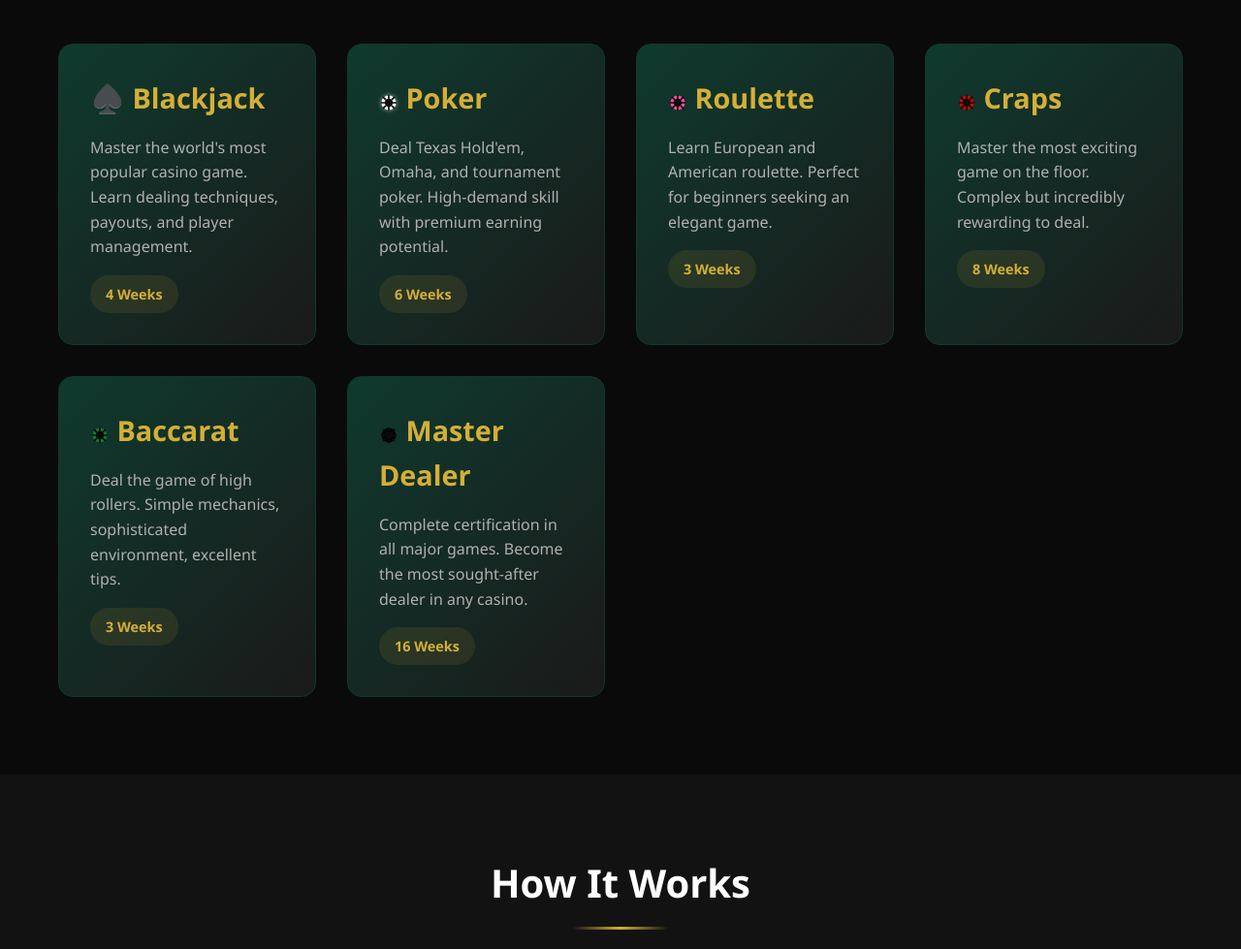
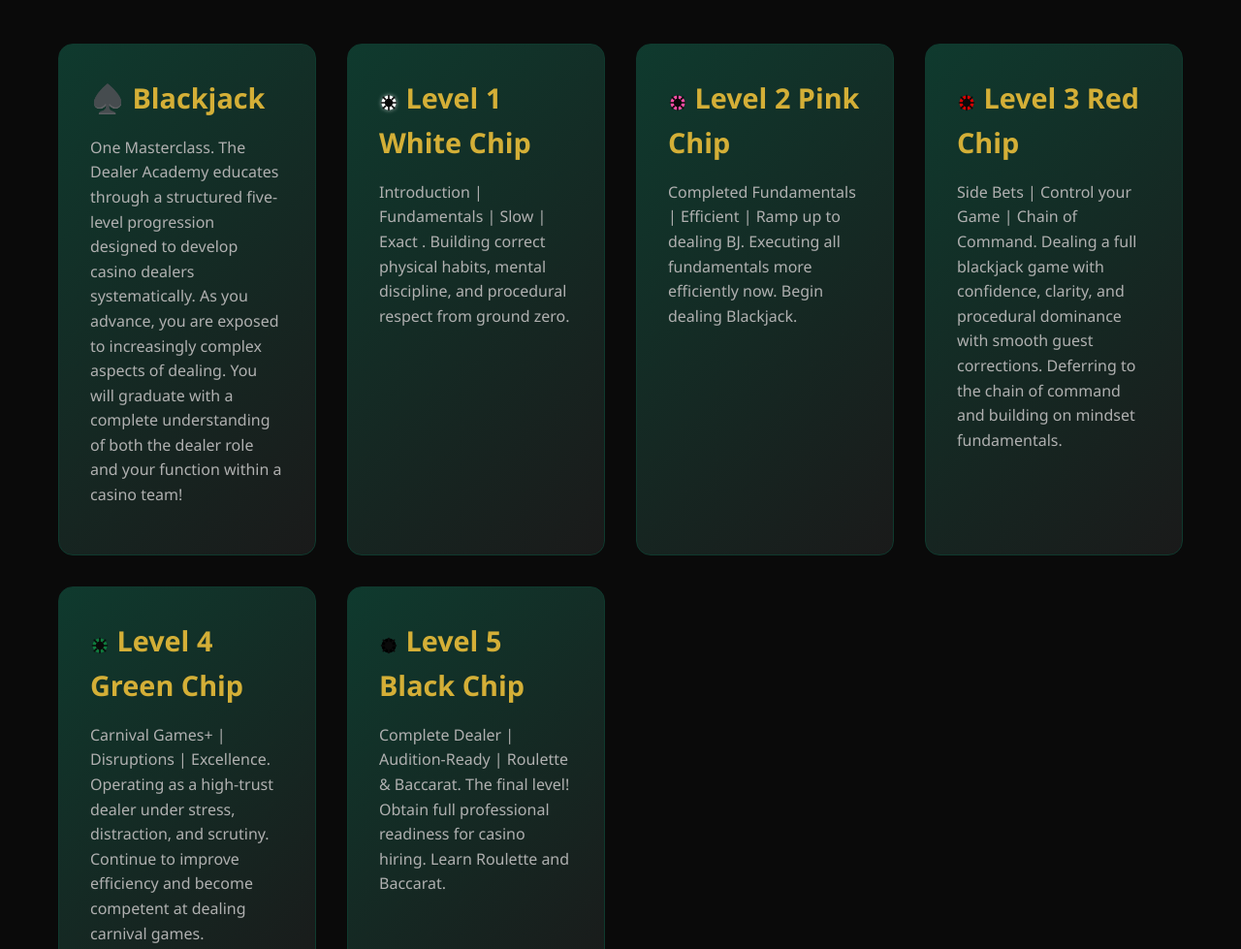
Before and after one commit to mrwatts88/stackblitz-starters-fuayektk, a website: page index.html in a window 1280 px wide. Shown: the part 1884-2863 px from the top of the page at 97% size. Drawn offline with Linux system fonts and the light colour scheme.

Commit message:
program detail

```diff
--- a/index.html
+++ b/index.html
@@ -649,50 +649,44 @@
           <div class="program-card">
             <h3>♠️ Blackjack</h3>
             <p>
-              Master the world's most popular casino game. Learn dealing
-              techniques, payouts, and player management.
+              One Masterclass. The Dealer Academy educates through a structured five-level progression designed to develop casino dealers systematically. As you advance, you are exposed to increasingly complex aspects of dealing. You will graduate with a complete understanding of both the dealer role and your function within a casino team!
             </p>
-            <span class="program-duration">4 Weeks</span>
+
           </div>
           <div class="program-card">
-            <h3><svg class="icon chip-white"><use href="#i-chip"></use></svg> Poker</h3>
+            <h3><svg class="icon chip-white"><use href="#i-chip"></use></svg> Level 1 White Chip </h3>
             <p>
-              Deal Texas Hold'em, Omaha, and tournament poker. High-demand skill
-              with premium earning potential.
+              Introduction | Fundamentals | Slow | Exact . Building correct physical habits, mental discipline, and procedural respect from ground zero.
             </p>
-            <span class="program-duration">6 Weeks</span>
+
           </div>
           <div class="program-card">
-            <h3><svg class="icon chip-pink"><use href="#i-chip"></use></svg> Roulette</h3>
+            <h3><svg class="icon chip-pink"><use href="#i-chip"></use></svg> Level 2 Pink Chip</h3>
             <p>
-              Learn European and American roulette. Perfect for beginners
-              seeking an elegant game.
+              Completed Fundamentals | Efficient | Ramp up to dealing BJ. Executing all fundamentals more efficiently now. Begin dealing Blackjack.
             </p>
-            <span class="program-duration">3 Weeks</span>
+
           </div>
           <div class="program-card">
-            <h3><svg class="icon chip-red"><use href="#i-chip"></use></svg> Craps</h3>
+            <h3><svg class="icon chip-red"><use href="#i-chip"></use></svg> Level 3 Red Chip</h3>
             <p>
-              Master the most exciting game on the floor. Complex but incredibly
-              rewarding to deal.
+              Side Bets | Control your Game | Chain of Command. Dealing a full blackjack game with confidence, clarity, and procedural dominance with smooth guest corrections. Deferring to the chain of command and building on mindset fundamentals.
             </p>
-            <span class="program-duration">8 Weeks</span>
+
           </div>
           <div class="program-card">
-            <h3><svg class="icon chip-green"><use href="#i-chip"></use></svg> Baccarat</h3>
+            <h3><svg class="icon chip-green"><use href="#i-chip"></use></svg> Level 4 Green Chip</h3>
             <p>
-              Deal the game of high rollers. Simple mechanics, sophisticated
-              environment, excellent tips.
+              Carnival Games+ | Disruptions | Excellence. Operating as a high-trust dealer under stress, distraction, and scrutiny. Continue to improve efficiency and become competent at dealing carnival games.
             </p>
-            <span class="program-duration">3 Weeks</span>
+
           </div>
           <div class="program-card">
-            <h3><svg class="icon chip-black"><use href="#i-chip"></use></svg> Master Dealer</h3>
+            <h3><svg class="icon chip-black"><use href="#i-chip"></use></svg> Level 5 Black Chip</h3>
             <p>
-              Complete certification in all major games. Become the most
-              sought-after dealer in any casino.
+              Complete Dealer | Audition-Ready | Roulette & Baccarat. The final level! Obtain full professional readiness for casino hiring. Learn Roulette and Baccarat.
             </p>
-            <span class="program-duration">16 Weeks</span>
+
           </div>
         </div>
       </div>
```
